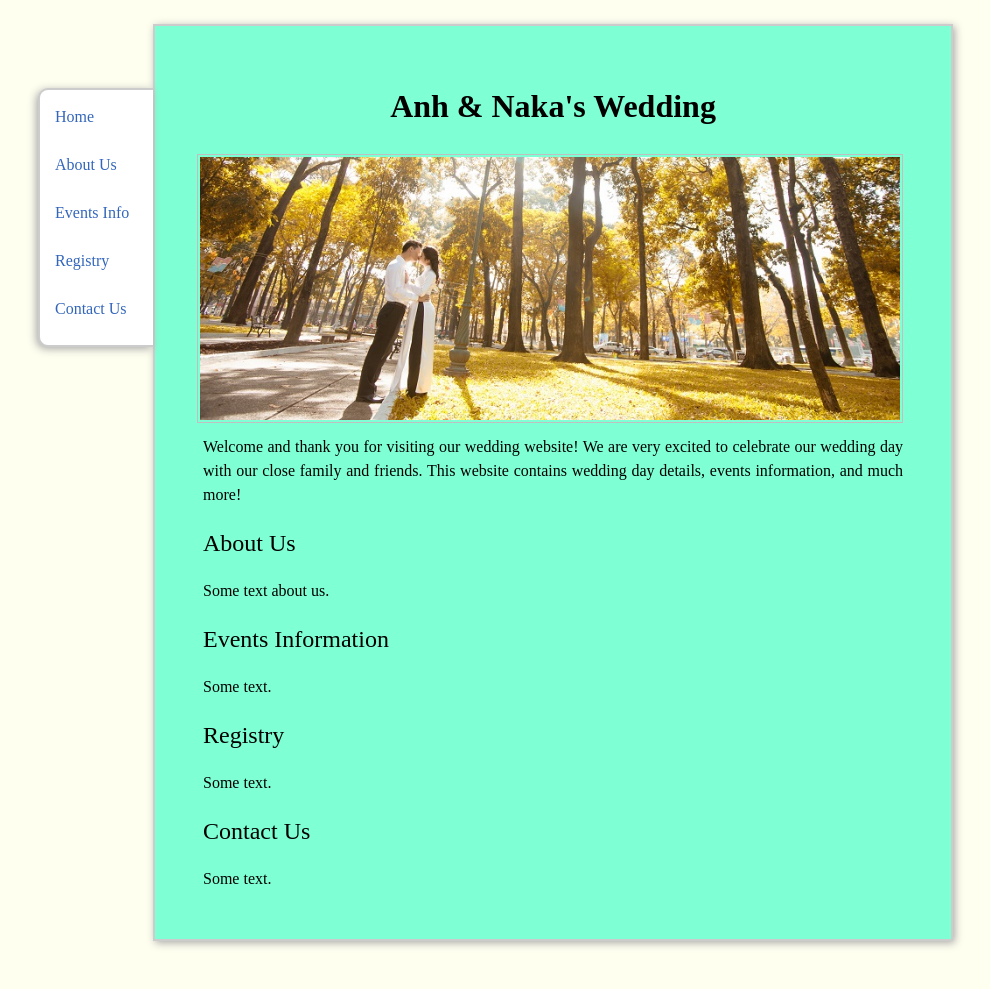
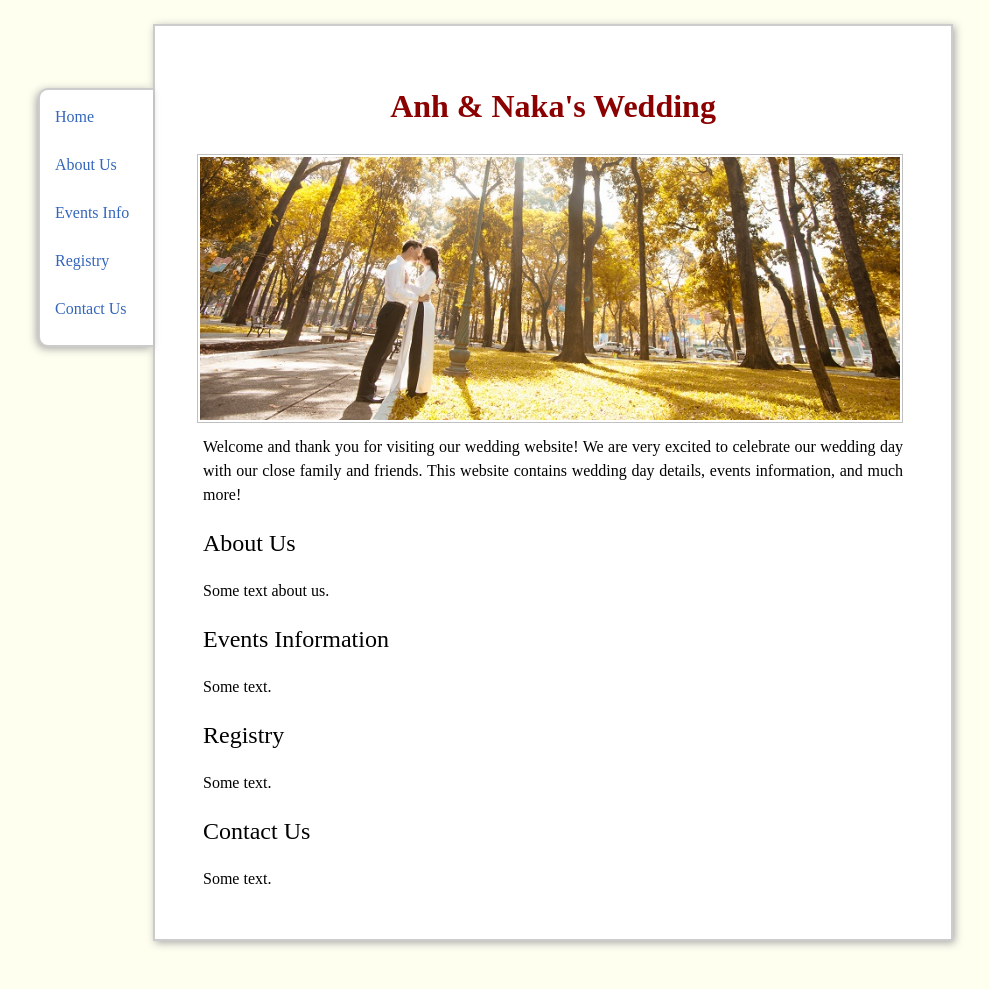
Before and after one commit to trananh/trananh.github.io, a Jekyll site: the page built from wedding/index.html, in a window 1280 px wide. Shown: the whole page, without its empty margins (87-1077 px from the left). Built offline with Jekyll 4.4.1, drawn with Linux system fonts in a browser that asks for light colours; nearby versions of some CDN libraries.

Commit message:
Updated wedding page.

```diff
--- a/wedding/index.html
+++ b/wedding/index.html
@@ -28,9 +28,9 @@ title: anh &amp; naka wedding
     </div>
 </div>
 
-<div id="page" style="font-family: Goudy Old Style; background-color: aquamarine;">
+<div id="page" style="font-family: Goudy Old Style;">
 
-    <h1 style="font-family: Papyrus; text-align: center; font-size: 2em; font-weight: bold;">Anh &amp; Naka's Wedding</h1>
+    <h1 style="font-family: Papyrus; text-align: center; font-size: 2em; font-weight: bold; color: darkred;">Anh &amp; Naka's Wedding</h1>
 
     <img class="inset right" src="/images/anhnaka.jpg" title="Anh and Naka" alt="Photo of Anh and Naka" width="100%"/>
 
```
